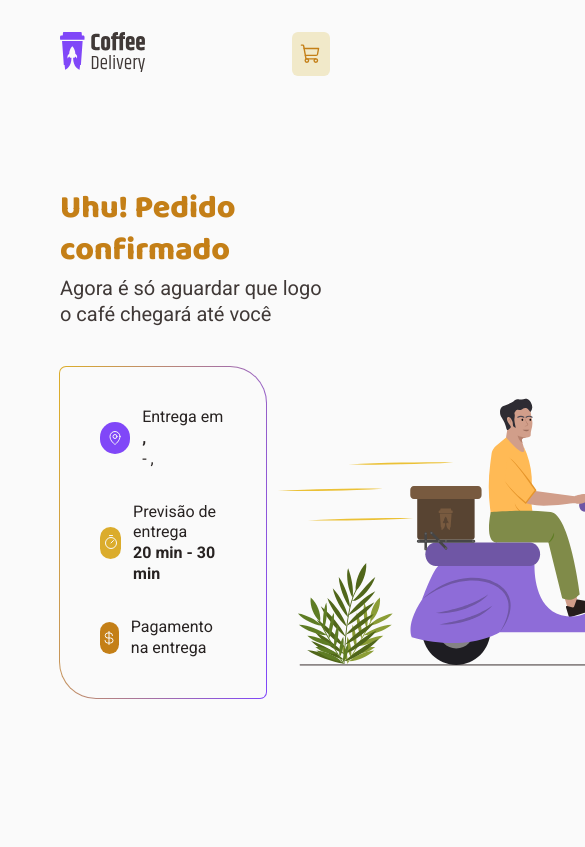
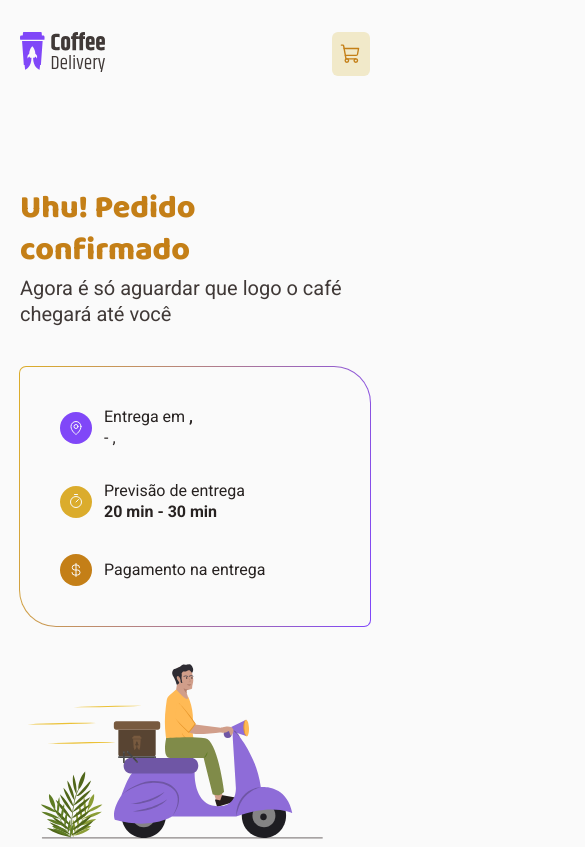
Before and after one commit to vitorxpd/coffee-delivery, a React (Vite) app: page /success in a window 390 px wide. Shown: the top 847 px of the page, 585 px wide, since content can reach past the window. Built offline with nearby package versions, Linux system fonts and the light colour scheme; no server answers.

Commit message:
responsive checkout and success

```diff
--- a/src/layouts/DefaultLayout/styles.ts
+++ b/src/layouts/DefaultLayout/styles.ts
@@ -8,6 +8,6 @@ export const LayoutWrapper = styled.div`
   padding: 0 ${pxToRem(160)};
 
   @media screen and (max-width: 1440px) {
-    padding: 0 ${pxToRem(60)};
+    padding: 0 ${pxToRem(20)};
   }
 `
--- a/src/pages/Checkout/components/FormInputs/styles.ts
+++ b/src/pages/Checkout/components/FormInputs/styles.ts
@@ -42,6 +42,10 @@ export const InputsContainer = styled.div`
     'rua rua rua'
     'numero complemento complemento'
     'bairro cidade uf';
+
+  @media screen and (max-width: 1024px) {
+    display: block;
+  }
 `
 
 export const Input = styled.input`
@@ -56,6 +60,10 @@ export const Input = styled.input`
   border: 1px solid ${(props) => props.theme['base-button']};
   border-radius: 4px;
 
+  @media screen and (max-width: 1024px) {
+    width: 100%;
+  }
+
   &::placeholder {
     color: ${(props) => props.theme['base-label']};
   }
@@ -67,11 +75,13 @@ export const Input = styled.input`
   &:not(:first-child) {
     margin-top: ${pxToRem(16)};
   }
+
   span {
     font-size: ${pxToRem(12)};
     font-style: italic;
   }
 
+  @media screen and (min-width: 1025px) {
     &[name='cep'] {
       width: ${pxToRem(200)};
       grid-area: cep;
@@ -108,6 +118,7 @@ export const Input = styled.input`
       width: ${pxToRem(60)};
       grid-area: uf;
     }
+  }
 `
 
 export const Complement = styled.div`
--- a/src/pages/Checkout/components/PaymentMethods/styles.ts
+++ b/src/pages/Checkout/components/PaymentMethods/styles.ts
@@ -40,6 +40,10 @@ export const PaymentMethodsContainer = styled.div`
   .RadioGroupRoot {
     display: flex;
     gap: ${pxToRem(12)};
+
+    @media screen and (max-width: 1024px) {
+      flex-direction: column;
+    }
   }
 `
 
@@ -52,6 +56,10 @@ export const RadioContent = styled.div`
   background: ${(props) => props.theme['base-button']};
   border-radius: 6px;
   cursor: pointer;
+
+  @media screen and (max-width: 1024px) {
+    width: 100%;
+  }
 
   &:hover {
     background: ${(props) => props.theme['base-hover']};
--- a/src/pages/Checkout/styles.ts
+++ b/src/pages/Checkout/styles.ts
@@ -6,6 +6,7 @@ export const CheckoutWrapper = styled.main`
 
   form {
     display: flex;
+    flex-wrap: wrap;
     gap: ${pxToRem(32)};
   }
 `
@@ -19,6 +20,10 @@ export const FormTitle = styled.h2`
 
 export const RegisterContainer = styled.div`
   width: ${pxToRem(640)};
+
+  @media screen and (max-width: 1024px) {
+    width: 100%;
+  }
 `
 
 export const CheckoutItemsContainer = styled.div`
--- a/src/pages/Success/index.tsx
+++ b/src/pages/Success/index.tsx
@@ -55,7 +55,7 @@ export function Success() {
             </S.TextContent>
           </S.InfoBox>
         </S.BoxWithBorder>
-        <img src={success} alt="" />
+        <img src={success} alt="" className="success-image" />
       </S.InfoContent>
     </S.SuccessWrapper>
   )
--- a/src/pages/Success/styles.ts
+++ b/src/pages/Success/styles.ts
@@ -22,7 +22,15 @@ export const Subtitle = styled.p`
 export const InfoContent = styled.div`
   margin-top: ${pxToRem(40)};
   display: flex;
+  flex-wrap: wrap;
   justify-content: space-between;
+
+  @media screen and (max-width: 1024px) {
+    .success-image {
+      margin-top: ${pxToRem(30)};
+      width: ${pxToRem(320)};
+    }
+  }
 `
 
 export const BoxWithBorder = styled.div`
```
Lines whose indentation alone changed are shown as unchanged.
